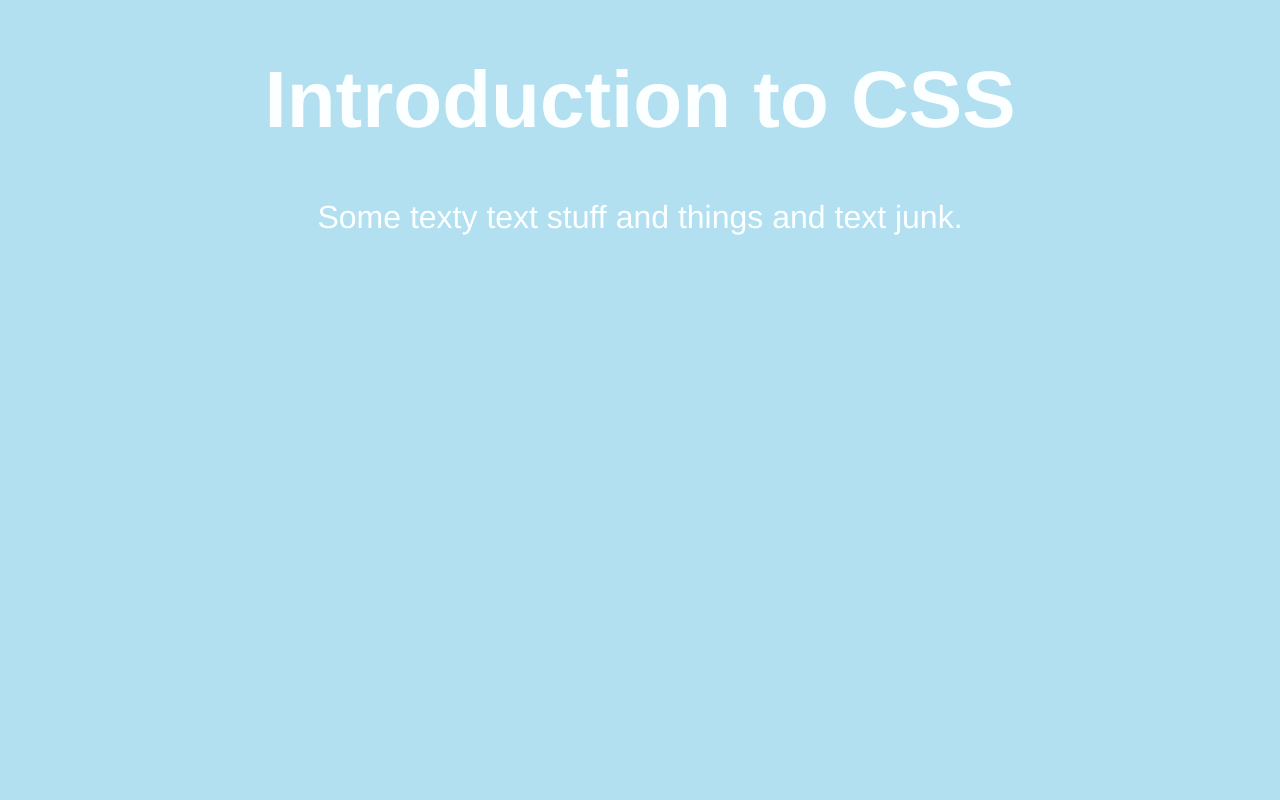
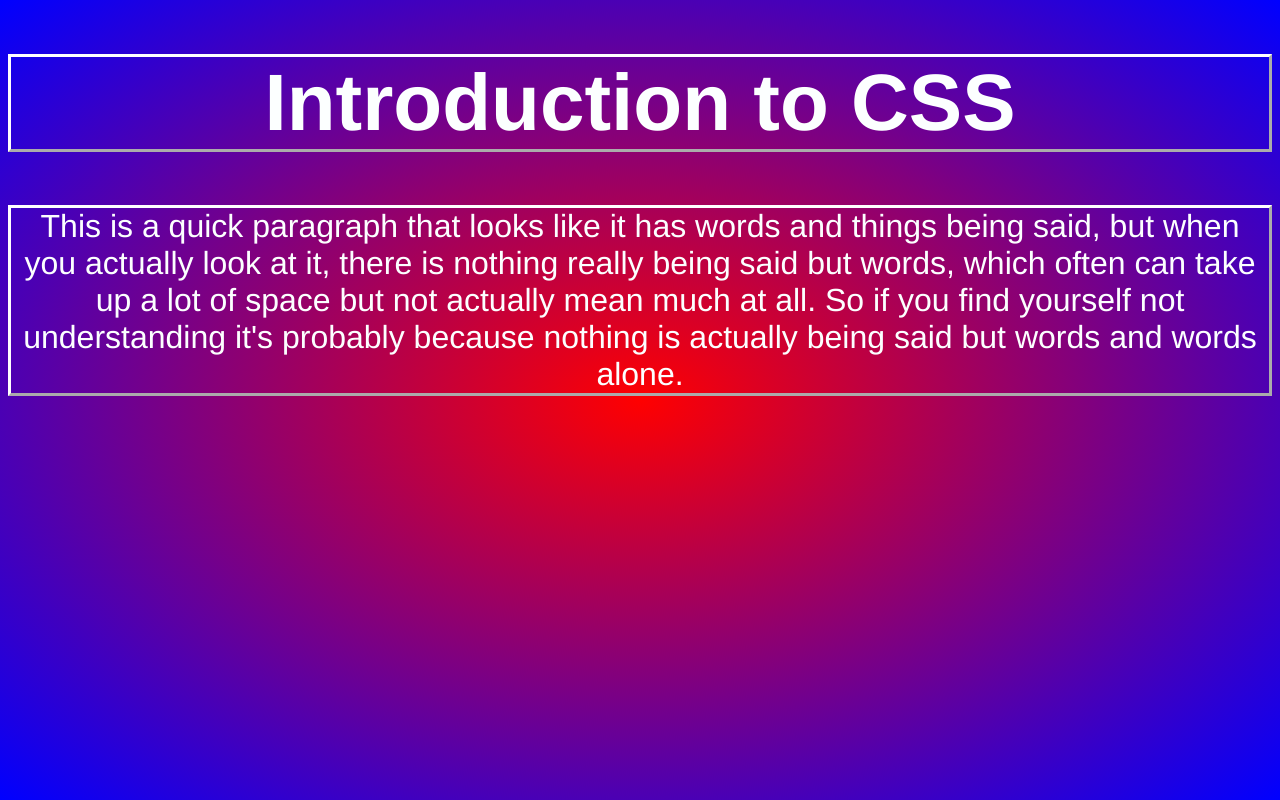
Before and after one commit to B2G7M/intro-to-css, a plain HTML site: page index.html in a window 1280 px wide. Drawn offline with Linux system fonts and the light colour scheme.

Commit message:
Added Gradients

```diff
--- a/css/main.css
+++ b/css/main.css
@@ -2,12 +2,18 @@ html {
 	background-color: #B2E0F0;
 	font-family: Helvetica;
 	color: #FCFFFF; /*This is the color for fonts*/
+	background-image: radial-gradient(red, blue) ;
+	height: 100vh;
 }
 h1{
+	border-style: outset;
+	border-color: white;
 	font-size: 5rem;
 	text-align: center;
 }
 p{
+	border-style: outset;
+	border-color: white;
 	font-size: 2rem;
 	text-align: center;
 }
--- a/index.html
+++ b/index.html
@@ -16,7 +16,8 @@
 		<!-- Qhat is actually shown in the website -->
 		<h1> Introduction to CSS</h1>
 
-		<p> Some texty text stuff and things and text junk.</p>
+		<p> This is a quick paragraph that looks like it has words
+			and things being said, but when you actually look at it, there is nothing really being said but words, which often can take up a lot of space but not actually mean much at all. So if you find yourself not understanding it's probably because nothing is actually being said but words and words alone.</p>
 
 	</body>
 
```
